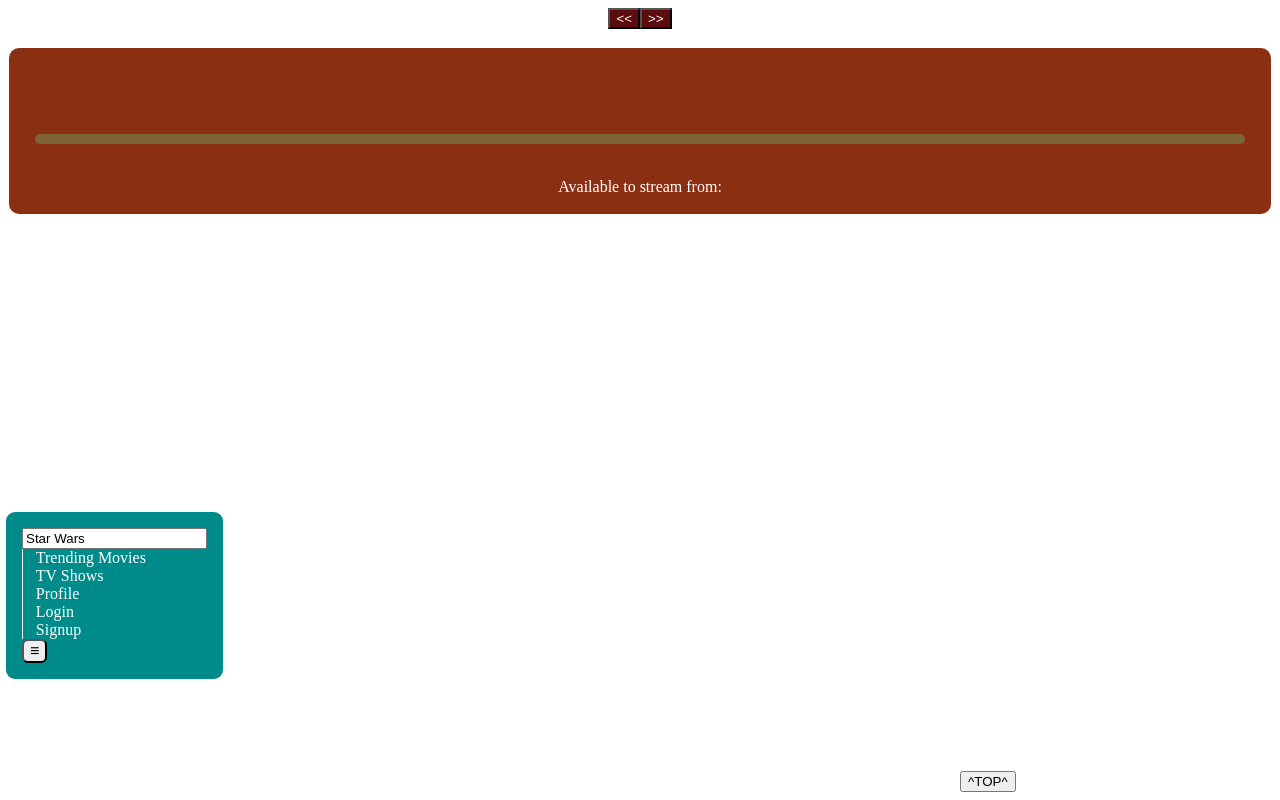
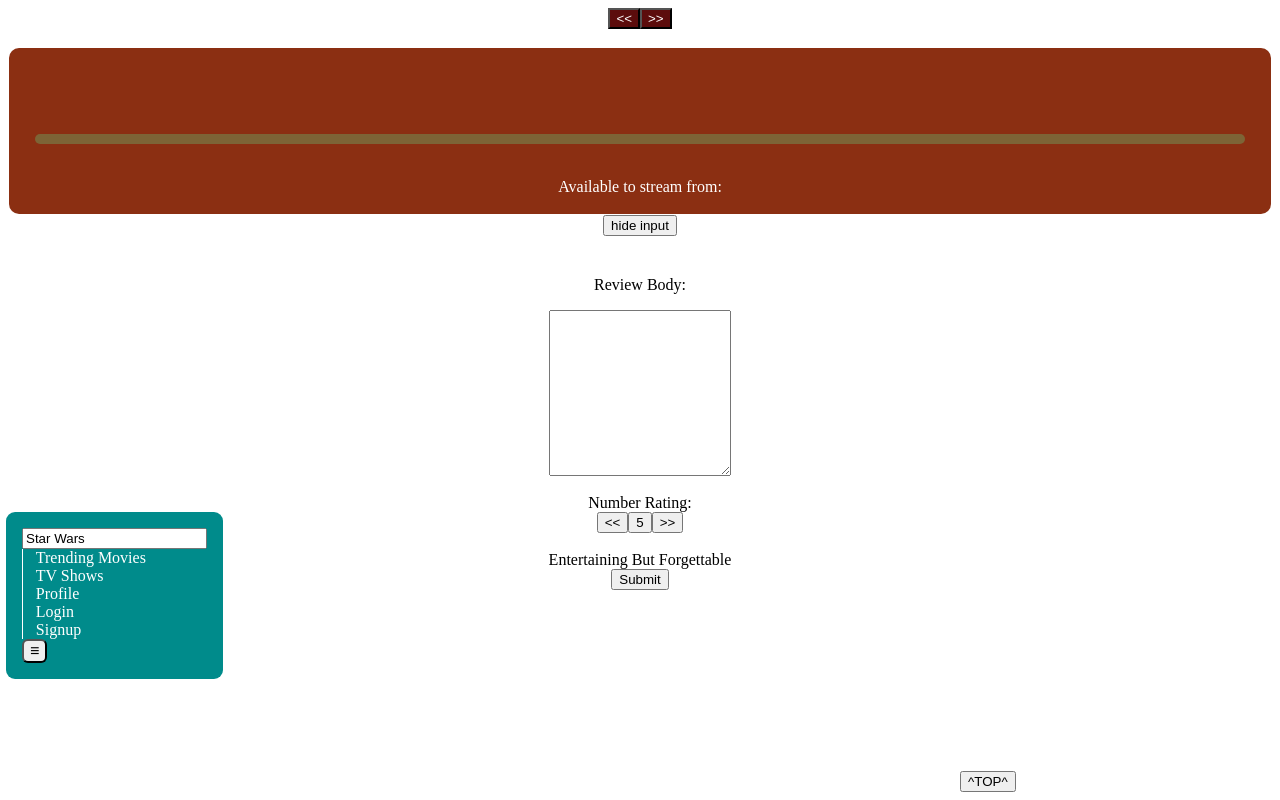
Before and after one commit to shortstring/The-Movie-Review-Application, a Django app: page / in a window 1280 px wide. Run offline with Django 3.2, Linux system fonts and the light colour scheme.

Commit message:
eod commit.. currently working on reviews. currentReviews .author vue variable is coming as only a pk from drf..

```diff
--- a/Development/API/models.py
+++ b/Development/API/models.py
@@ -9,6 +9,7 @@ class Review(models.Model):
     textBody = models.CharField(max_length=500)
     numRating = models.IntegerField()
     author = models.ForeignKey(
-        'Users.CustomUser', on_delete=CASCADE, related_name='CustomUser', null=True)
+        'Users.CustomUser', on_delete=CASCADE, related_name='CustomUser')
     upVotes = models.IntegerField()
     downVotes = models.IntegerField()
+    myVotedIds = models.TextField(blank=True)
--- a/Development/API/views.py
+++ b/Development/API/views.py
@@ -1,6 +1,7 @@
 from django.shortcuts import render
 from rest_framework import generics, viewsets
 from .models import Review
+from Users.models import CustomUser
 from rest_framework import filters
 from .serializers import ReviewSerializer, VoteSerializer
 # Create your views here.
@@ -8,6 +9,7 @@ from .serializers import ReviewSerializer, VoteSerializer
 
 class ReviewViewSet(viewsets.ModelViewSet):
     queryset = Review.objects.all()
+    # queryset['users'] = CustomUser.objects.all()
     serializer_class = ReviewSerializer
 
 
--- a/Development/Pages/static/scripts.js
+++ b/Development/Pages/static/scripts.js
@@ -15,9 +15,17 @@ var app = new Vue({
         currentAside: {},
         currentLeft: 0,
         currentRight: 4,
+        currentUser: 1,
         myLen: 0,
         currentProviders: [],
         firstDisplay: true,
+        //form variables
+        reviewText: "",
+        reviewNum: 5,
+        reviewMinimize: "hide input",
+        ratingNumText: "Entertaining But Forgettable"
+
+
     },
     computed: {
         myCurrentProviders: function() {
@@ -140,11 +148,14 @@ var app = new Vue({
             this.currentReviews = []
             let url = "http://127.0.0.1:8000/apis/v1/search/custom?search=" + this.currentAside.id
             axios.get(url).then((response) => {
+                console.log("heeeeeeeeeeeeeeere")
                 console.log(response.data)
                 for (let i = 0; i < response.data.length; ++i) {
                     this.currentReviews.push(response.data[i])
                 }
+                console.log("------------------------------------------")
                 console.log(this.currentReviews)
+                console.log("------------------------------------------")
             })
         },
         //this function is called when the left button is clicked on the carosel at the top of the home page.
@@ -228,13 +239,18 @@ var app = new Vue({
             document.documentElement.scrollTop = 0; // For Chrome, Firefox, IE and Opera
         },
         //this function sends an axios put to increment the vote counter. It also adds the id to the users upvoted list.
-        upVote: function(id, upVote, downVote) {
+        upVote: function(id, upVote, downVote, myVotedIds) {
+            console.log("MY IDS     " + myVotedIds);
+            if (app.getVoteStatus(myVotedIds)) {
+                console.log("YOU ALREADY VOTED")
+            } else {
                 let url = "http://127.0.0.1:8000/apis/v1/vote/" + id + "/"
                     // console.log("voteCount: " + voteCount)
                     // console.log("id: " + id)
                 axios.put(url, {
                     "upVotes": upVote + 1,
                     "downVotes": downVote,
+                    "myVotedIds": myVotedIds + "," + app.currentUser
                 }).then(() => {}).catch((error) => {
                     if (error.response) {
                         console.log('data')
@@ -242,14 +258,19 @@ var app = new Vue({
                     }
                     console.log(error)
                 })
+            }
         },
-        downVote: function(id, upVote, downVote) {
+        downVote: function(id, upVote, downVote, myVotedIds) {
+            if (app.getVoteStatus(myVotedIds)) {
+                console.log("YOU ALREADY VOTED")
+            } else {
                 let url = "http://127.0.0.1:8000/apis/v1/vote/" + id + "/"
                     // console.log("voteCount: " + voteCount)
                     // console.log("id: " + id)
                 axios.put(url, {
                     "upVotes": upVote,
                     "downVotes": downVote + 1,
+                    "myVotedIds": myVotedIds + "," + app.currentUser
                 }).then(() => {}).catch((error) => {
                     if (error.response) {
                         console.log('data')
@@ -257,10 +278,85 @@ var app = new Vue({
                     }
                     console.log(error)
                 })
+            }
         },
-        //this function is used to get a boolean to indicate if the user has already upvoted or downvoted the current review.
-        getVoteStatus: function() {
-
+        //this function is used to get a boolean to indicate if the user has already upvoted or downvoted the current review. Returns true if user is in the list.
+        getVoteStatus: function(votedList) {
+            myList = votedList.split(",")
+            for (let i = 0; i < myList.length; ++i) {
+                console.log(myList[i])
+                if (app.currentUser == myList[i]) {
+                    return true
+                }
+            }
+            return false
+        },
+        setUser: function(id) {
+            console.log("user set to " + id)
+            if (id) {
+                app.currentUser = id
+            }
+        },
+        submitReview: function() {
+            let url = "http://127.0.0.1:8000/apis/v1"
+            axios.post(url, {
+                "movieTitle": app.currentAside.title,
+                "imdbID": app.currentAside.id,
+                "textBody": app.reviewText,
+                "numRating": app.reviewNum,
+                "author": app.currentUser,
+                // "author_id": 1,
+                "upVotes": 0,
+                "downVotes": 0,
+            }).catch((error) => {
+                if (error.response) {
+                    console.log('data')
+                    console.log(error.response)
+                }
+                console.log(error)
+            })
+            console.log("SUBMIT!!!!!!!!")
+        },
+        incRating: function() {
+            if (app.reviewNum < 11) {
+                ++app.reviewNum
+                app.getRatingText(app.reviewNum)
+            }
+        },
+        decRating: function() {
+            if (app.reviewNum > 1) {
+                --app.reviewNum
+                app.getRatingText(app.reviewNum)
+            }
+        },
+        getRatingText: function(num) {
+            let ratingsDict = {
+                    1: "Absolutley Terrible",
+                    2: "Waste of Time",
+                    3: "Wouldn't Care if it Didn't Exist",
+                    4: "Some effort but still lame",
+                    5: "Entertaining But Forgettable",
+                    6: "Would watch on tv",
+                    7: "Would Rent",
+                    8: "Watch in Theater",
+                    9: "Will Buy",
+                    10: "Will watch over and over",
+                    11: "Unbelievably Good",
+                }
+                // console.log(ratingsDict[num])
+            app.ratingNumText = ratingsDict[num];
+        },
+        showInput: function() {
+            reviewInput = document.getElementById("reviewInput")
+            if (reviewInput.classList.contains('flex')) {
+                reviewInput.classList.add('hide')
+                reviewInput.classList.remove('flex')
+                app.reviewMinimize = "show input"
+            } else {
+                app.reviewMinimize = "hide input"
+                reviewInput.classList.add('flex')
+                reviewInput.classList.remove('hide')
+            }
         }
 
     }
--- a/Development/Pages/static/styles.css
+++ b/Development/Pages/static/styles.css
@@ -14,6 +14,25 @@
     justify-content: center;
     flex-direction: row;
     flex-wrap: wrap;
+}
+
+#inputText {
+    height: 20vh;
+}
+
+#reviewOuter {
+    display: flex;
+    flex-direction: column;
+    align-items: center;
+}
+
+#bodyTag {
+    margin-top: 5vh;
+}
+
+#reviewInput {
+    flex-direction: column;
+    align-items: center;
 }
 
 #navAvatar {
--- a/Development/Pages/templates/home.html
+++ b/Development/Pages/templates/home.html
@@ -24,6 +24,7 @@
                 <a class = "navLink" href = "accounts/login">Login</a>
                 <a class = "navLink" href = "accountssignup">Signup</a>
                 {% else %}
+                    [[setUser( {{user.id}} )]]
                 <a class = "navLink" href = "accounts/logout">Logout</a>
                 <div class="sameLine">
                 <img id = "navAvatar" src = {{user.avatar.url}}></img>
@@ -67,16 +68,29 @@
                     </div>
                 </div>
             </aside>
-            <div>
-            {{form}}
+            <div id ="reviewOuter">
+                <button v-on:click="showInput">[[reviewMinimize]]</button>
+            <div id = "reviewInput" class = "flex">
+                <p id = "bodyTag">Review Body:</p>
+                <textarea id = "inputText" type = "text" v-model = "reviewText"></textarea><br>
+                Number Rating:<br>
+                <div class ="sameLine">
+                    <button id= "numLeft" v-on:click="decRating"><<</button>
+                    <button id = "inputNum"> [[reviewNum]]</button>
+                    <button id= "numRight" v-on:click="incRating">>></button>
+                </div><br>
+                [[ratingNumText]]<br>
+                <button id ="inputSubmit" v-on:click="submitReview()">Submit</button>
+
+            </div>
             <div v-for="(review,index) in currentReviews">
-                <img id = "reviewAvatar" :src = review.author.avatar></img>
+                {% comment %} <img id = "reviewAvatar" :src = review.author.avatar.url></img> {% endcomment %}
                 <div class = "reviewContainer">
-                    Author: [[review.author.username]]<br>
+                    Author: [[review.author]]<br>
                     Rating: [[review.numRating]]<br>
                     Review: [[review.textBody]]<br>
-                    <button id= "upvote" v-on:click= "upVote(review.pk, review.upVotes, review.downVotes)"> &#128077; </button>[[review.upVotes]]
-                    <button id= "downvote" v-on:click= "downVote(review.pk, review.upVotes, review.downVotes)"> &#128078; </button>[[review.downVotes]]<br>
+                    <button id= "upvote" v-on:click= "upVote(review.pk, review.upVotes, review.downVotes, review.myVotedIds)"> &#128077; </button>[[review.upVotes]]
+                    <button id= "downvote" v-on:click= "downVote(review.pk, review.upVotes, review.downVotes, review.myVotedIds)"> &#128078; </button>[[review.downVotes]]<br>
                 </div>
             </div>
             </div>
--- a/Development/Project/settings.py
+++ b/Development/Project/settings.py
@@ -143,3 +143,4 @@ DEFAULT_AUTO_FIELD = 'django.db.models.BigAutoField'
 LOGIN_REDIRECT_URL = 'home'
 LOGOUT_REDIRECT_URL = 'home'
 MEDIA_ROOT = os.path.join(BASE_DIR, 'media/')
+APPEND_SLASH = False
```
Also changed, not shown: Development/API/serializers.py (+48 -2 lines), Development/API/migrations/0003_review_myvotedids.py (added), Development/API/migrations/0004_alter_review_author.py (added), Development/db.sqlite3. Lines whose indentation alone changed are shown as unchanged.
